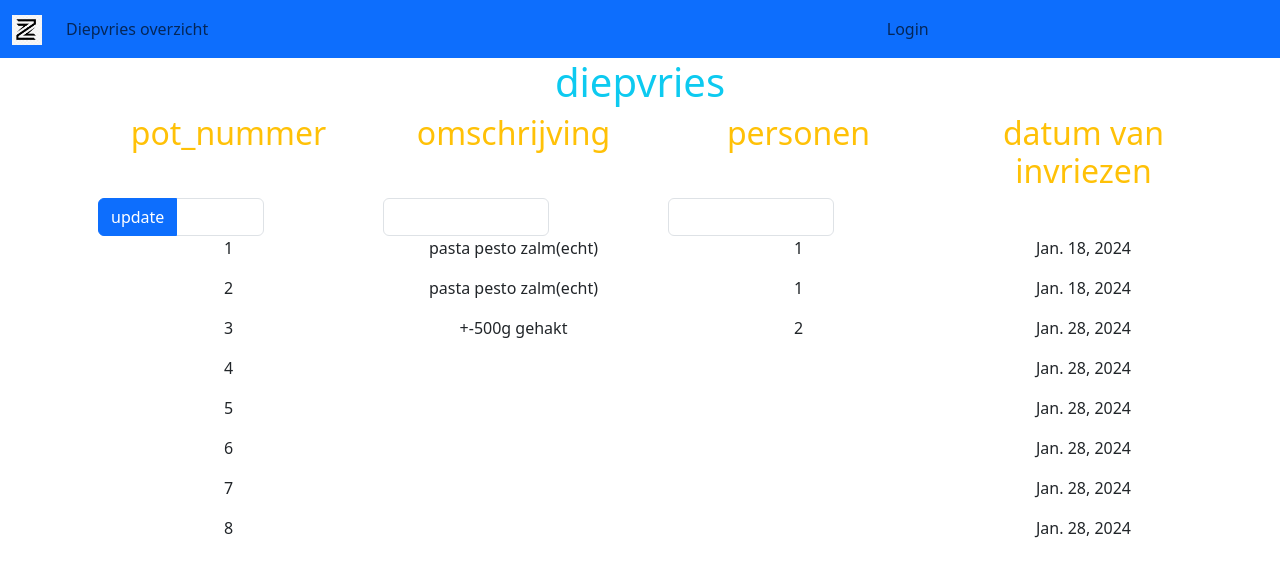
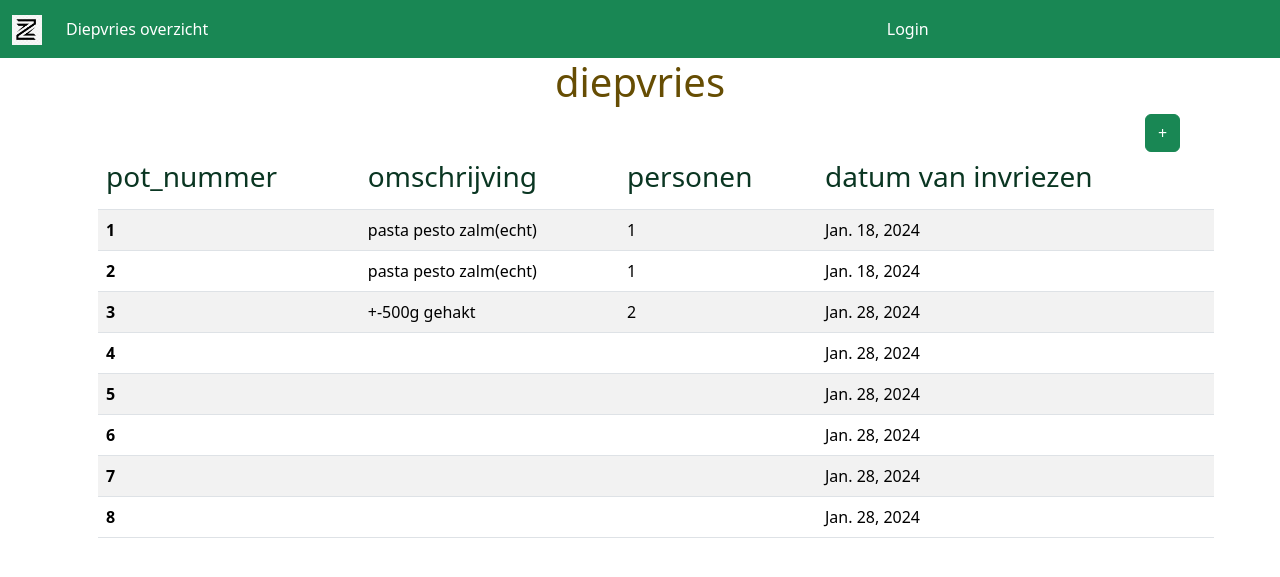
Before and after one commit to Kev1nAertgeerts/homeserver, a Django app: page /main/diepvries/ in a window 1280 px wide. Shown: the top 577 px of the page. Run offline with Django 5.2, Linux system fonts and the light colour scheme; data comes from the database, SQL or seed files in the repository; both versions use the stored data as it was after the commit.

Commit message:
diepvries_aanpassing

```diff
--- a/main/templates/main/base.html
+++ b/main/templates/main/base.html
@@ -11,6 +11,8 @@
         {% include "main/navbar.html" %}
         {% block title %}
         {% endblock title %}
+        {% block precontent %}
+        {% endblock precontent %}
         {% block content %}
         {% endblock content %}
     </main>
--- a/main/templates/main/diepvries.html
+++ b/main/templates/main/diepvries.html
@@ -1,71 +1,86 @@
 {% extends "main/base.html" %}
 
 {% block title %}
-    <h1 class="text-center text-info">diepvries</h1>
+    <h1 class="text-center text-warning-emphasis">diepvries</h1>
 {% endblock title %}
+{% block precontent %}
+    <div class="container text-center">
+        <div class="row">
+            <div class="col">
+            </div>
 
-{% block content %}
-<ul>
+            <div class="col">
+            </div>
+
+            <div class="col-1">
+                            <!-- Button trigger modal -->
+                <button type="button" class="btn btn-success" data-bs-toggle="modal" data-bs-target="#exampleModal">
+                    +
+                </button>
+
+                <!-- Modal -->
+
+                <div class="modal fade" id="exampleModal" tabindex="-1" aria-labelledby="exampleModalLabel" aria-hidden="true">
+                    <div class="modal-dialog">
+                    <div class="modal-content">
+                        <div class="modal-header">
+                            <h1 class="modal-title fs-5" id="exampleModalLabel">Pot veranderen</h1>
+                            <button type="button" class="btn-close" data-bs-dismiss="modal" aria-label="Close"></button>
+                        </div>
+                        <div class="modal-body">
+                            <form method="post">
+                                {%csrf_token%}
                             <div class="container">
-        <div class="row">
-            <div class="col-sm-3">
-              <h2 class="text-warning text-center">pot_nummer</h2>
+
+                                <div class="input-group">
+                                    <span class="input-group-text">potnummer en personen</span>
+                                    <input type="text" aria-label="potnummer" name="potnummer" value="" placeholder="potnummer" class="form-control">
+                                    <input type="text" aria-label="personen" name="personen" value="" placeholder="personen" class="form-control">
                                 </div>
-            <div class="col-sm-3">
-              <h2 class="text-warning text-center">omschrijving</h2>
                             </div>
-            <div class="col-sm-3">
-              <h2 class="text-warning text-center">personen</h2>
-            </div>
-            <div class="col-sm-3">
-              <h2 class="text-warning text-center">datum van invriezen</h2>
+                            <div class="container">
+                                <div class="input-group">
+                                    <span class="input-group-text">First and last name</span>
+                                    <input type="text" aria-label="omschrijving" name="omschrijving" value="" placeholder="omschrijving" class="form-control">
                                 </div>
                             </div>
                         </div>
-    <div class="container">
-        <form method="post">
-            {%csrf_token%}
-            <div class="row">
-                <div class="col-sm-2">
-                    <div class="input-group">
-                        <button type="submit" name = "update_but" value = "update" class="btn btn-primary">update</button>
-                        <input type="text" class="form-control" name="pot", id="pot">
-                    </div>
-                </div>
-                <div class="col-sm-1">
-                </div>
-                <div class="col-sm-2">
-                    <div class="input-group">
-                        <input type="text" class="form-control" name="omschrijving", id="omschrijving">
-                    </div>
-                </div>
-                <div class="col-sm-1">
-                </div>
-                <div class="col-sm-2">
-                    <div class="input-group">
-                        <input type="text" class="form-control" name="personen", id="personen">
-                    </div>
+                        <div class="modal-footer">
+                        <button type="button" class="btn btn-secondary" data-bs-dismiss="modal">Close</button>
+                        <button type="submit" class="btn btn-success">Save</button>
                         </div>
                         </form>
                     </div>
                     </div>
-    {% for x in inhoud %}
-        <div class="container">
-            <div class="row">
-                <div class="col-sm-3">
-                    <p class="text-center">{{x.pot_nummer}}</p>
-                </div>
-                <div class="col-sm-3">
-                    <p class="text-center">{{x.omschrijving}}</p>
-                </div>
-                <div class="col-sm-3">
-                    <p class="text-center">{{x.personen}}</p>
-                </div>
-                <div class="col-sm-3">
-                    <p class="text-center">{{x.datum}}</p>
                 </div>
             </div>
         </div>
+    </div>
+
+{% endblock precontent %}
+{% block content %}
+<ul>
+    <div class="container">
+        <table class="table table-striped">
+            <thead>
+              <tr>
+                <th scope="col"><h3 class="text-success-emphasis">pot_nummer</h3></th>
+                <th scope="col"><h3 class="text-success-emphasis">omschrijving</h3></th>
+                <th scope="col"><h3 class="text-success-emphasis">personen</h3></th>
+                <th scope="col"><h3 class="text-success-emphasis">datum van invriezen</h3></th>
+              </tr>
+            </thead>
+            <tbody>
+                {% for x in inhoud %}
+                <tr>
+                    <th scope="row">{{x.pot_nummer}}</th>
+                    <td>{{x.omschrijving}}</td>
+                    <td>{{x.personen}}</td>
+                    <td>{{x.datum}}</td>
+                </tr>
                 {% endfor %}
+            </tbody>
+          </table>
+    </div>
 </ul>
 {% endblock content %}
--- a/main/templates/main/navbar.html
+++ b/main/templates/main/navbar.html
@@ -1,5 +1,5 @@
 {% load static %}
-<nav class="navbar navbar-expand-lg text-light bg-primary">
+<nav class="navbar navbar-expand-lg text-light bg-success">
     <div class="container-fluid">
         <a class="navbar-brand" href="{% url "main:home" %}">
             <img src="{% static 'Z-logo.png' %}" width="30" height="30">
@@ -9,10 +9,10 @@
         <ul class="navbar-nav me-auto mb-2 mb-lg-0">
           {% if user.is_authenticated %}
           <li class="nav-item">
-            <a class="nav-link" href="{% url "main:digi-meter" %}">Digitale meter</a>
+            <a class="nav-link text-white" href="{% url "main:digi-meter" %}">Digitale meter</a>
           </li>
           <li class="nav-item dropdown">
-            <a class="nav-link dropdown-toggle" href="#" role="button" data-bs-toggle="dropdown" aria-expanded="false">
+            <a class="nav-link dropdown-toggle text-white" href="#" role="button" data-bs-toggle="dropdown" aria-expanded="false">
               Dropdown
             </a>
             <ul class="dropdown-menu">
@@ -24,7 +24,7 @@
           </li>
           {% endif %}
           <li class="nav-item">
-            <a class="nav-link" href="{% url "main:diepvries" %}">Diepvries overzicht</a>
+            <a class="nav-link text-white" href="{% url "main:diepvries" %}">Diepvries overzicht</a>
           </li>
         </ul>
       </div>
@@ -39,12 +39,12 @@
         <ul class="navbar-nav me-auto mb-2 mb-lg-0">
           {% if user.is_authenticated %}
             <li class="nav-item">
-              <a class="nav-link" href="{% url "users:logout" %}">Logout</a>
+              <a class="nav-link text-white" href="{% url "users:logout" %}">Logout</a>
             </li>
             {% endif %}
             {% if user.is_authenticated == False %}
             <li class="nav-item">
-              <a class="nav-link" href="{% url "users:login" %}">Login</a>
+              <a class="nav-link text-white" href="{% url "users:login" %}">Login</a>
             </li>
           {% endif %}
         </ul>
--- a/main/views.py
+++ b/main/views.py
@@ -26,9 +26,9 @@ def diepvries_page(request):
     template = "main/diepvries.html"
     inhoud = Diepvries.objects.all().order_by("datum").values()
 
-    if request.POST.get("update_but")== "update":
+    if request.method == "POST" and request.POST["potnummer"] != "":
         try:
-            x=Diepvries.objects.get(pot_nummer=request.POST["pot"])
+            x=Diepvries.objects.get(pot_nummer=request.POST["potnummer"])
             x.omschrijving = request.POST["omschrijving"]
             x.personen = request.POST["personen"]
         except:
```
Also changed, not shown: db.sqlite3. Lines whose indentation alone changed are shown as unchanged.
